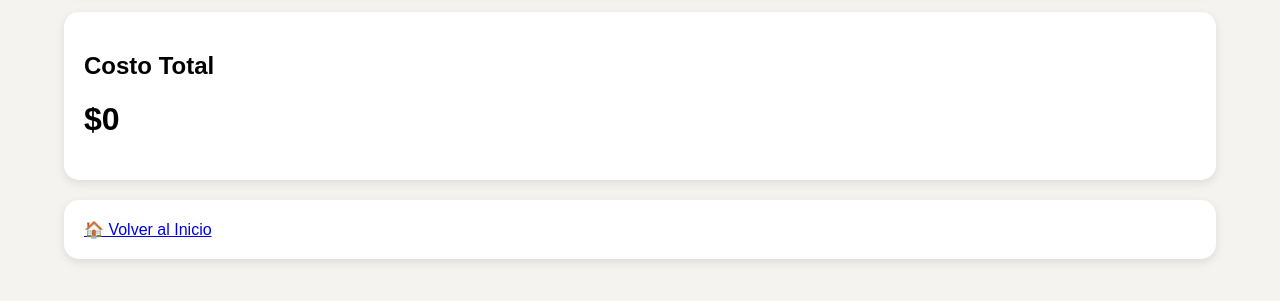
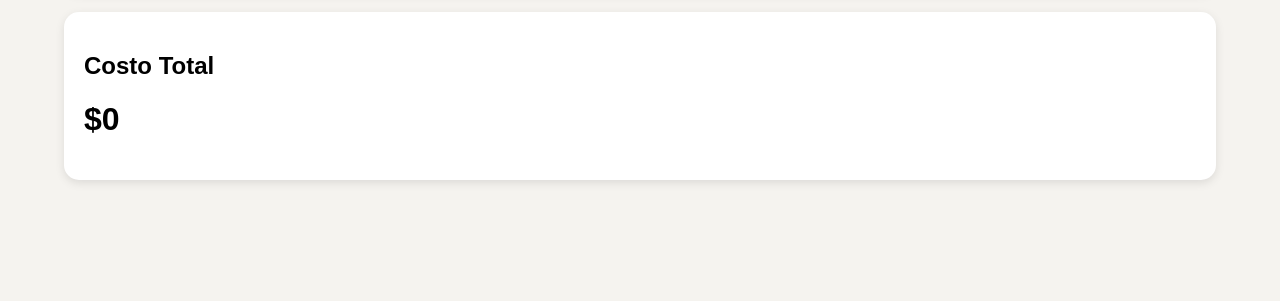
Before and after one commit to encuestasuedc-droid/sgm-bombas-sve, a Flask app: page /dashboard in a window 1280 px wide. Shown: the part 275-576 px from the top of the page. Run offline with Flask 3, Linux system fonts and the light colour scheme.

Commit message:
dashboard.html

```diff
--- a/templates/dashboard.html
+++ b/templates/dashboard.html
@@ -24,9 +24,6 @@
             <h1>${{ costo_total }}</h1>
         </div>
 
-        <div class="card">
-            <a href="/">🏠 Volver al Inicio</a>
-        </div>
 
     </div>
 </body>
```
